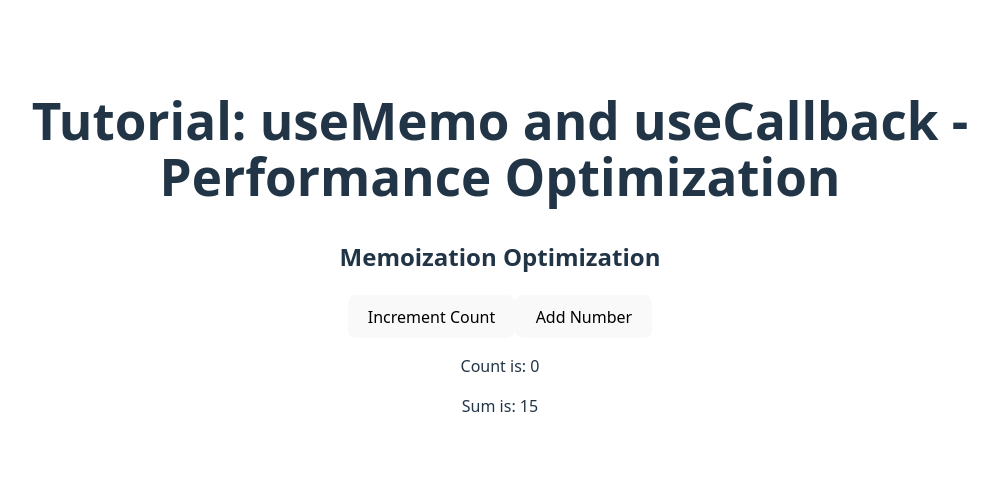
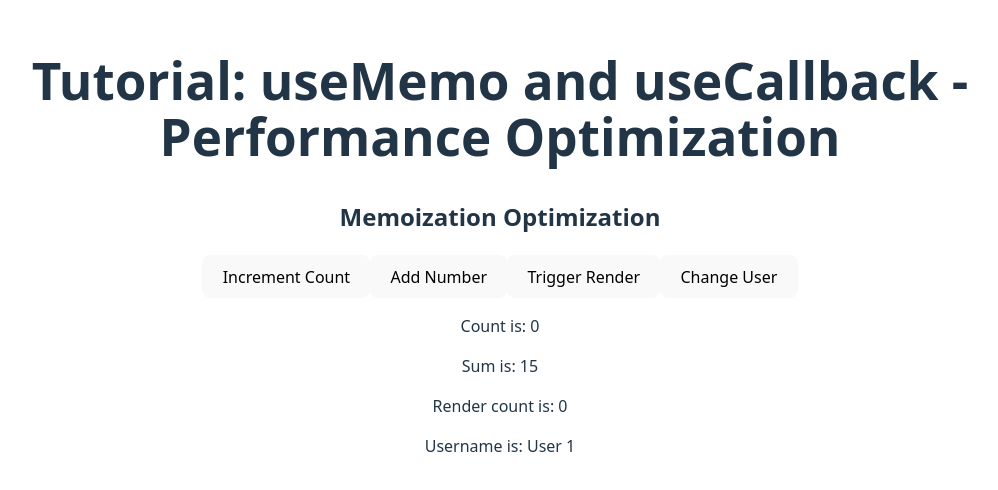
Before and after one commit to DrQuacks/mcp-tutor, a React (Vite) app in the folder environments/react/template/: page / in a window 1280 px wide. Shown: the part 154-644 px from the top of the page, without its empty margins (140-1138 px from the left). Built offline with nearby package versions, Linux system fonts and the light colour scheme.

Commit message:
more tutorial progress

```diff
--- a/environments/react/template/src/exercises/MemoOptimization.tsx
+++ b/environments/react/template/src/exercises/MemoOptimization.tsx
@@ -1,8 +1,16 @@
-import { useState , useMemo } from 'react';
+import { useState , useMemo, useEffect } from 'react';
 
 function MemoOptimization() {
   const [numbers,setNumbers] = useState([1,2,3,4,5])
   const [count,setCount] = useState(0)
+  const [userId,setUserId] = useState(1)
+  const [renderCount,setRenderCount] = useState(0)
+  const user = useMemo(()=>{
+    return {id:userId, name: 'User '+userId}
+  },[userId])
+  useEffect(()=>{
+    console.log('User object changed: '+JSON.stringify(user))
+  },[user])
   const sum = useMemo(() => {
     return (numbers.reduce((acc,num) => {
     console.log('Calculating Sum')
@@ -13,8 +21,12 @@ function MemoOptimization() {
       <h2>Memoization Optimization</h2>
       <button onClick={()=>setCount(prev=>prev+1)}>Increment Count</button>
       <button onClick={()=>setNumbers(prev=>([...prev,Math.floor(Math.random()*100)]))}>Add Number</button>
+      <button onClick={()=>setRenderCount(prev=>prev+1)}>Trigger Render</button>
+      <button onClick={()=>setUserId(prev=>prev+1)}>Change User</button>
       <p>Count is: {count}</p>
       <p>Sum is: {sum}</p>
+      <p>Render count is: {renderCount}</p>
+      <p>Username is: {user.name}</p>
     </div>
   );
 }
```
Also changed, not shown: 1 other file (tests, documents, lock files or other folders).
